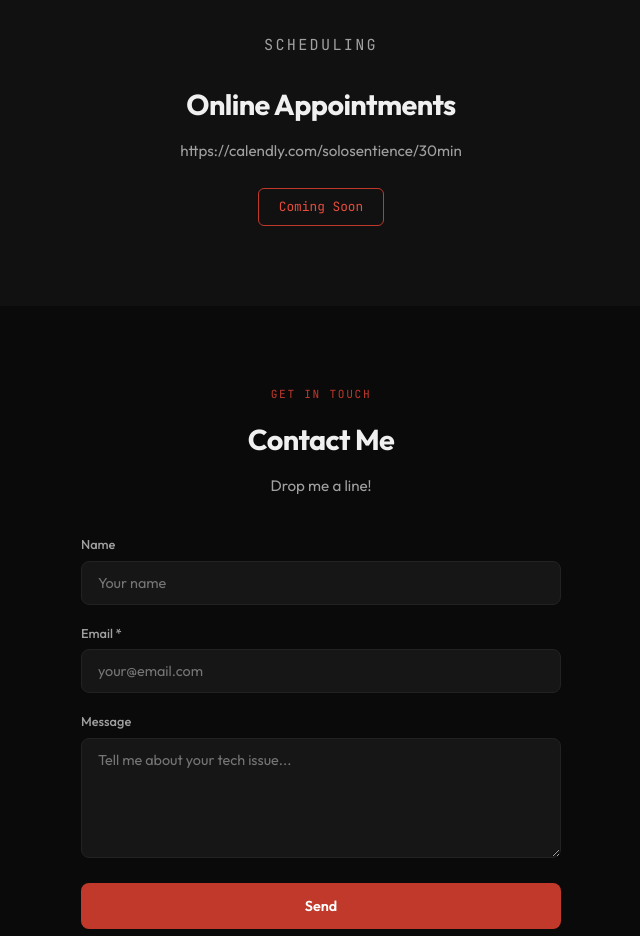
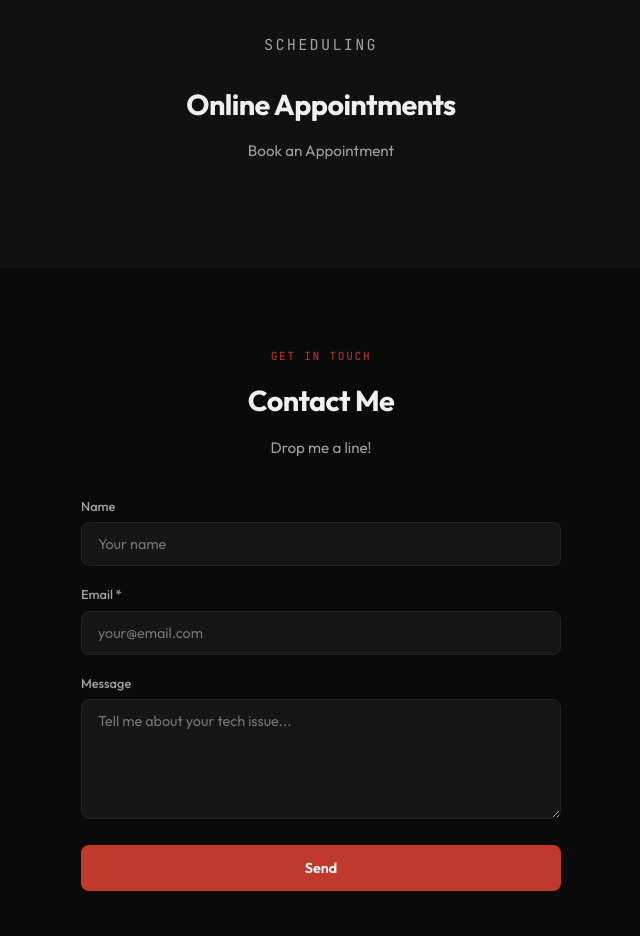
Before and after one commit to zombienaic/computerfirstaid-site, a plain HTML site: page index.html in a window 1280 px wide. Shown: the part 3180-4116 px from the top of the page, without its empty margins (319-959 px from the left). Drawn offline with Linux system fonts and the light colour scheme.

Commit message:
Update appointment link to a clickable format

```diff
--- a/index.html
+++ b/index.html
@@ -782,8 +782,7 @@ footer {
   <div class="container">
     <p class="section-label">Scheduling</p>
     <h2>Online Appointments</h2>
-    <p>https://calendly.com/solosentience/30min</p>
-    <span class="coming-soon">Coming Soon</span>
+    <p><a href="https://calendly.com/solosentience/30min">Book an Appointment</a></p>
   </div>
 </section>
 
```
